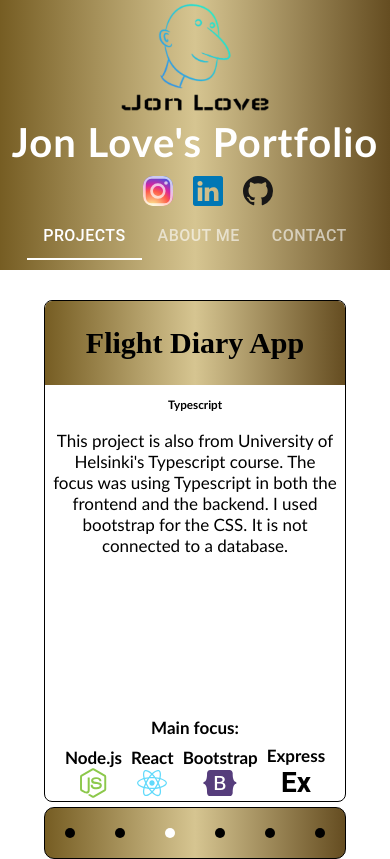
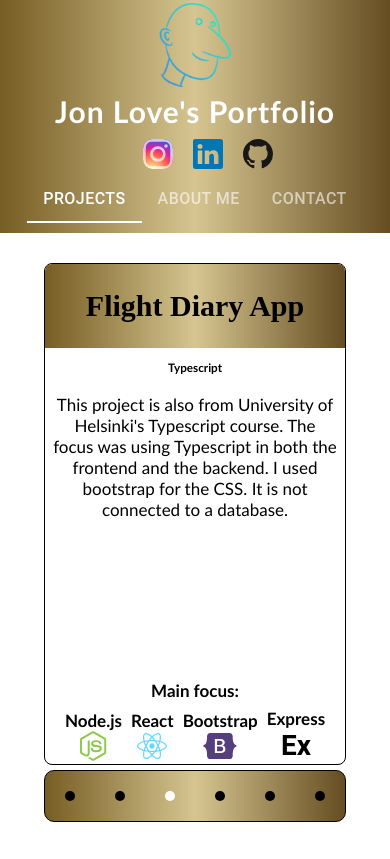
Before and after one commit to jonnny013/portfolio, a React (Vite) app: page / in a window 390 px wide. Built offline with nearby package versions, Linux system fonts and the light colour scheme.

Commit message:
Adjust logo with cropped version and change size

```diff
--- a/src/App.css
+++ b/src/App.css
@@ -109,7 +109,7 @@ footer {
 }
 
 .logo {
-  width: 150px;
+  width: 80px;
   height: auto;
   margin: 0;
 }
@@ -316,6 +316,9 @@ h2 {
   #header-link {
     flex-direction: column;
   }
+  .header {
+    font-size: 1.5em;
+  }
   .arrow-icon {
     padding: 0px;
     font-size: 30px;
--- a/src/components/Header/Title.tsx
+++ b/src/components/Header/Title.tsx
@@ -2,7 +2,7 @@
 const Title = () => {
   return (
     <div>
-      <img className='logo' src='../../../mainLogo.png' alt='logo' />
+      <img className='logo' src='../../../mainLogoCropped.png' alt='logo' />
       <h1 className='header'>Jon Love's Portfolio</h1>
       <p className='header' id='pageDescription'>
         This website is dedicated to putting my projects in one place
```
Also changed, not shown: public/mainLogoCropped.png (added).
